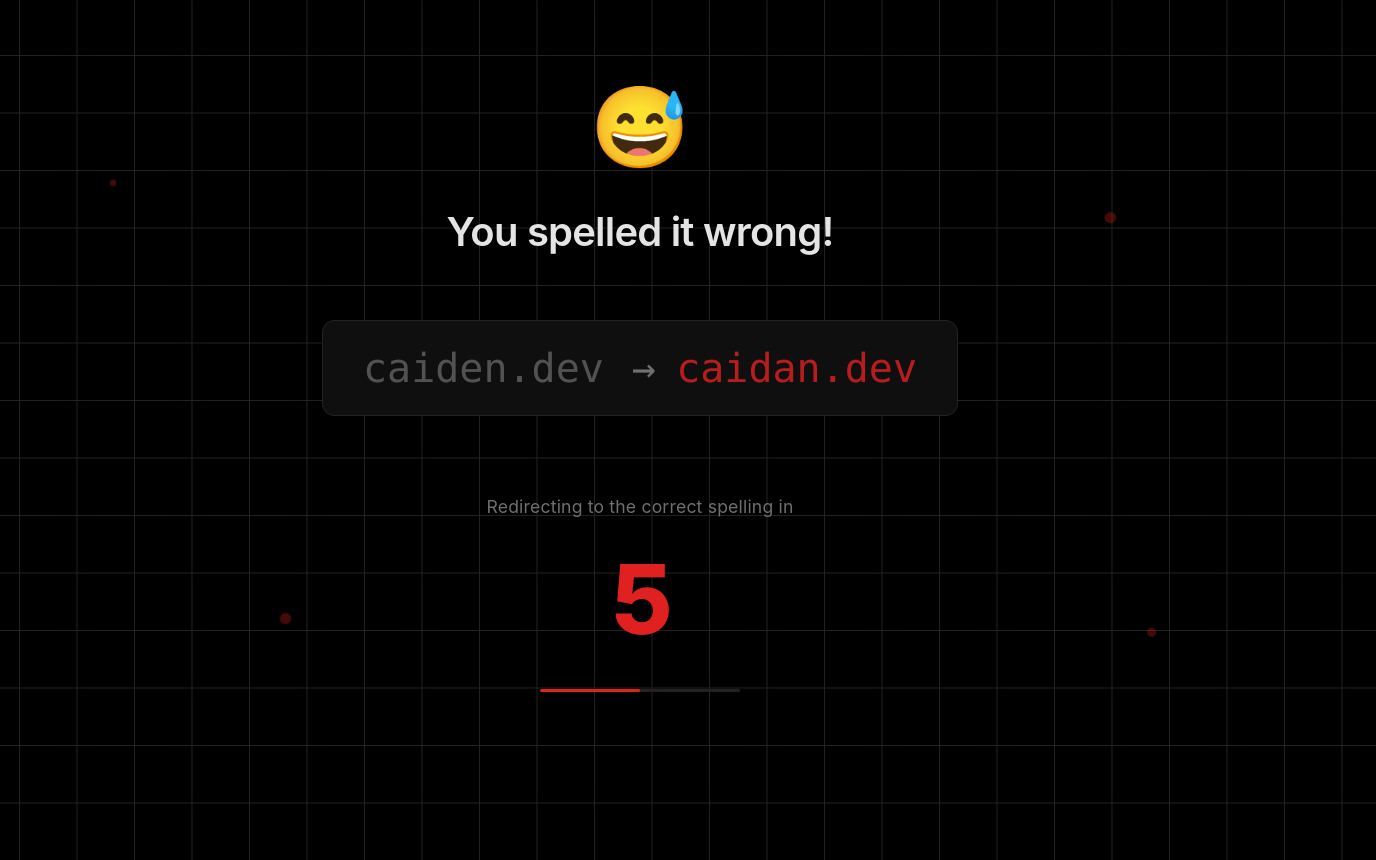
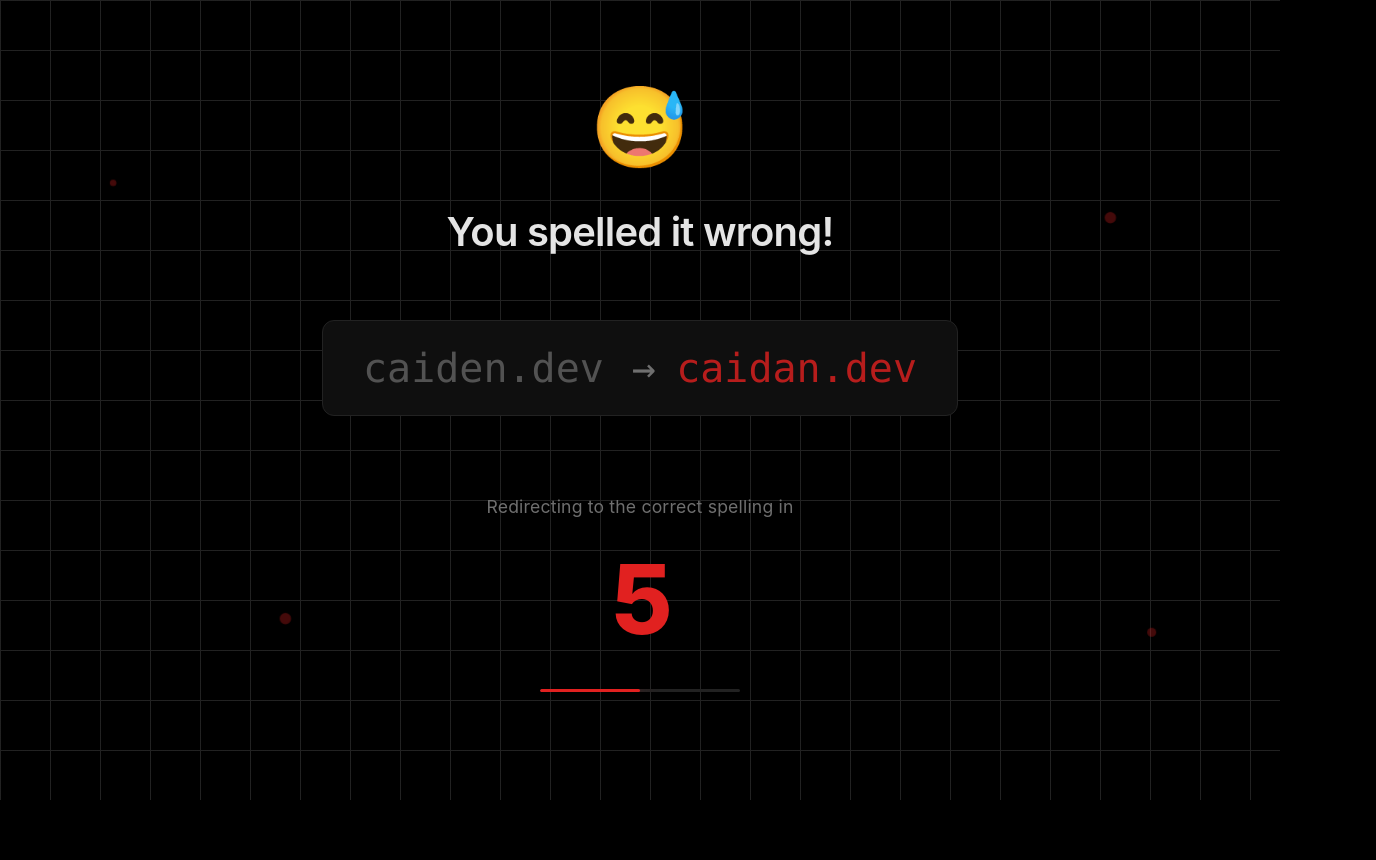
Before and after one commit to caidanw/you-spelled-it-wrong, a plain HTML site: page index.html in a window 1280 px wide. Shown: the whole page, 1376 px wide, since content can reach past the window. After the commit the page ends 800 px from the top, so only its background shows below. Drawn offline with Linux system fonts and the light colour scheme.

Commit message:
fix: background causing page to grow

```diff
--- a/index.html
+++ b/index.html
@@ -43,6 +43,10 @@
         box-sizing: border-box;
       }
 
+      html {
+        overflow: hidden;
+      }
+
       body {
         font-family:
           -apple-system, BlinkMacSystemFont, "Segoe UI", Roboto, Oxygen, Ubuntu,
@@ -61,13 +65,13 @@
       body::before {
         content: "";
         position: absolute;
-        inset: 0;
+        inset: -50px;
         background-image:
           linear-gradient(var(--border) 1px, transparent 1px),
           linear-gradient(90deg, var(--border) 1px, transparent 1px);
         background-size: 50px 50px;
         animation: grid-move 10s linear infinite;
-        scale: 1.15;
+        pointer-events: none;
       }
 
       @keyframes grid-move {
```
